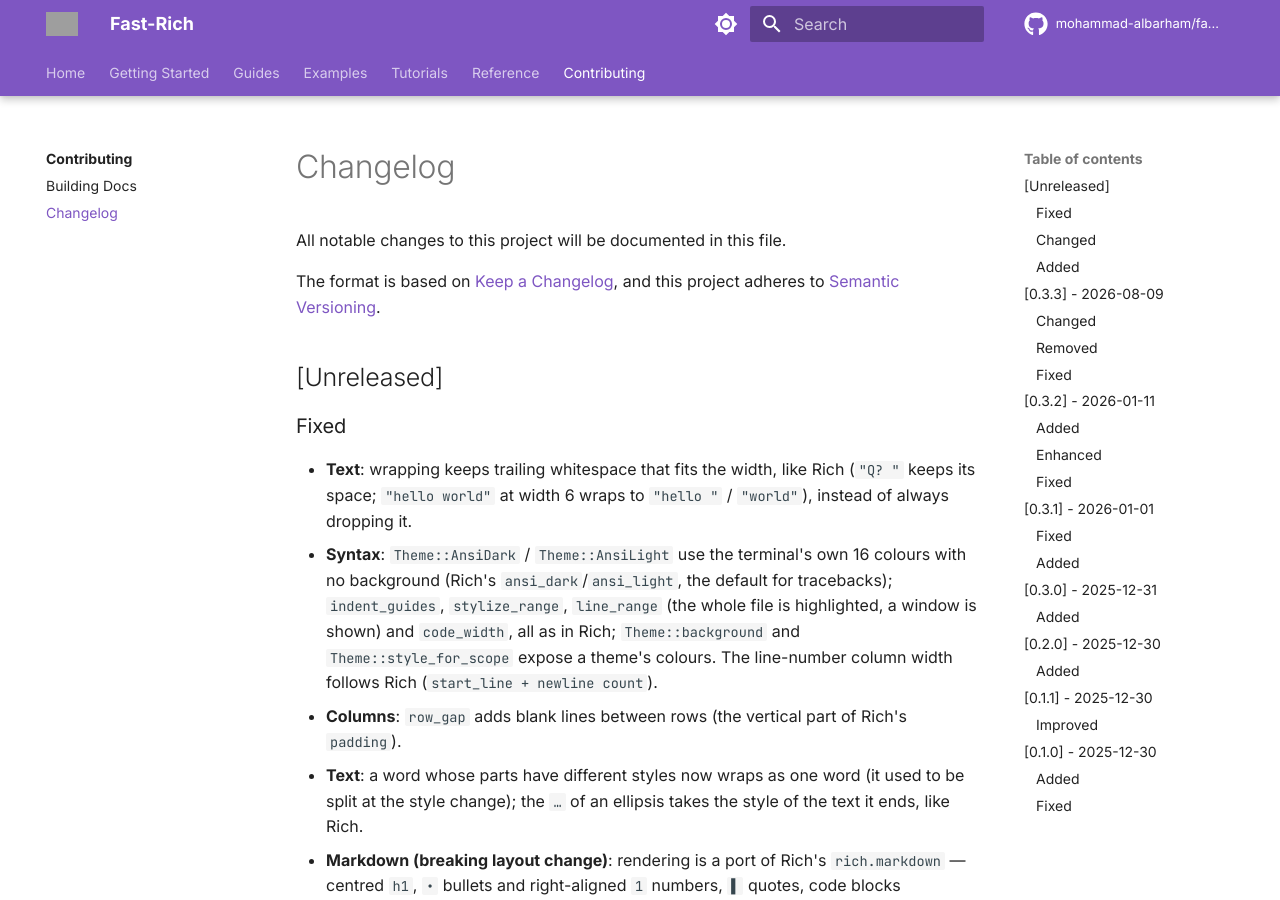
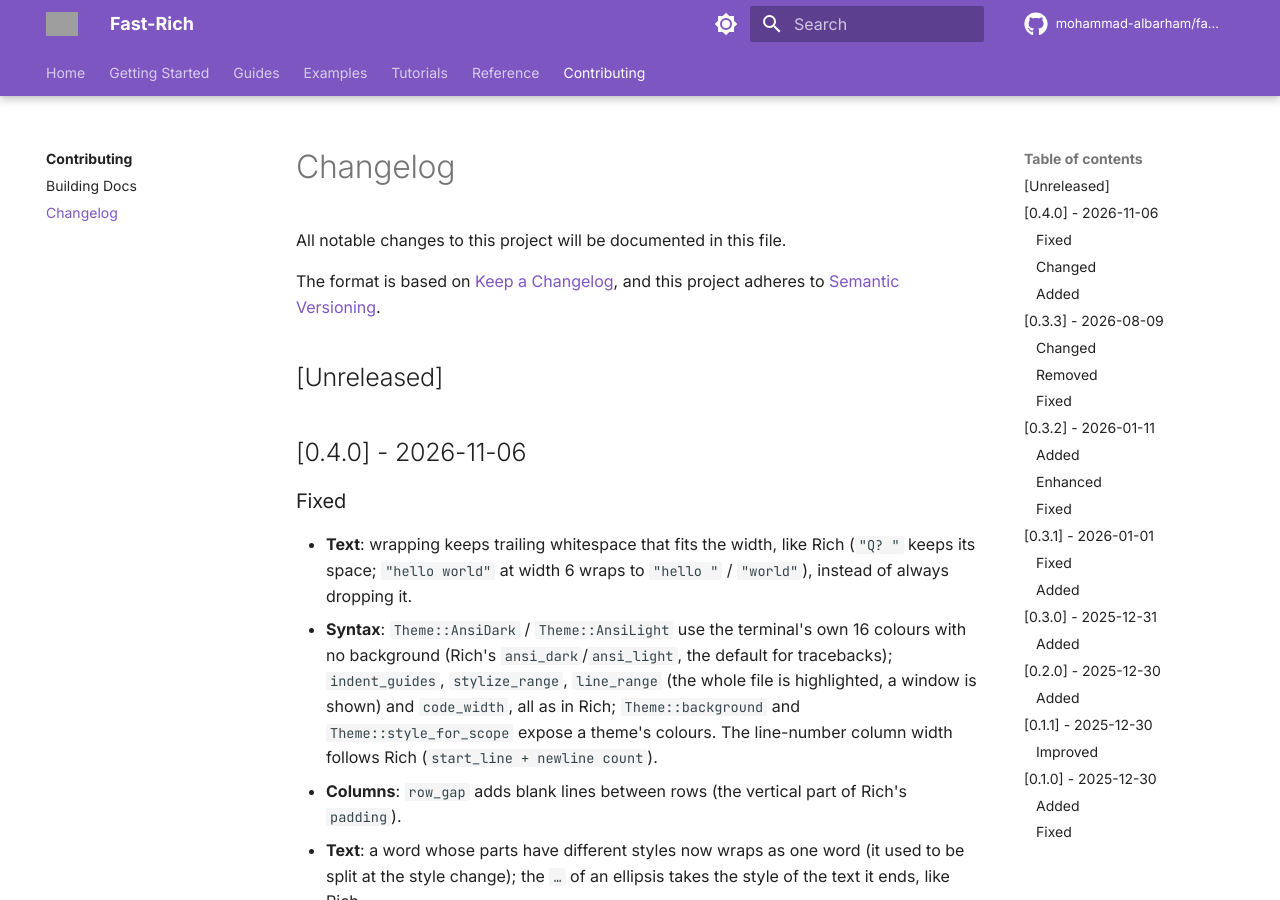
Before and after one commit to mohammad-albarham/fast-rich, an MkDocs documentation site: the page built from docs/CHANGELOG.md, in a window 1280 px wide and 900 px high. Built offline with MkDocs 1.6.1 and Material for MkDocs 9.7.7, drawn with Linux system fonts in a browser that asks for light colours; comment, search, counter and statistics services are not loaded; grey boxes are pictures that could not be loaded.

Commit message:
chore(release): fast-rich 0.4.0
Crate and Python package both at 0.4.0; changelog section dated.

````diff
--- a/Cargo.toml
+++ b/Cargo.toml
@@ -1,6 +1,6 @@
 [package]
 name = "fast-rich"
-version = "0.3.3"
+version = "0.4.0"
 edition = "2021"
 rust-version = "1.81"
 license = "MIT OR Apache-2.0"
--- a/docs/CHANGELOG.md
+++ b/docs/CHANGELOG.md
@@ -6,6 +6,8 @@ The format is based on [Keep a Changelog](https://keepachangelog.com/en/1.0.0/),
 and this project adheres to [Semantic Versioning](https://semver.org/spec/v2.0.0.html).
 
 ## [Unreleased]
+
+## [0.4.0] - 2026-11-06
 
 ### Fixed
 - **Text**: wrapping keeps trailing whitespace that fits the width, like
--- a/docs/getting-started.md
+++ b/docs/getting-started.md
@@ -10,21 +10,21 @@ Add `fast-rich` to your `Cargo.toml`:
 
     ```toml
     [dependencies]
-    fast-rich = "0.3.3"
+    fast-rich = "0.4.0"
     ```
 
 === "Full Features"
 
     ```toml
     [dependencies]
-    fast-rich = { version = "0.3.3", features = ["full"] }
+    fast-rich = { version = "0.4.0", features = ["full"] }
     ```
 
 === "Selective Features"
 
     ```toml
     [dependencies]
-    fast-rich = { version = "0.3.3", features = ["syntax", "markdown", "logging", "json"] }
+    fast-rich = { version = "0.4.0", features = ["syntax", "markdown", "logging", "json"] }
     ```
 
 ### Available Features
````
Also changed, not shown: README.md (+3 -3 lines), 2 other files.
